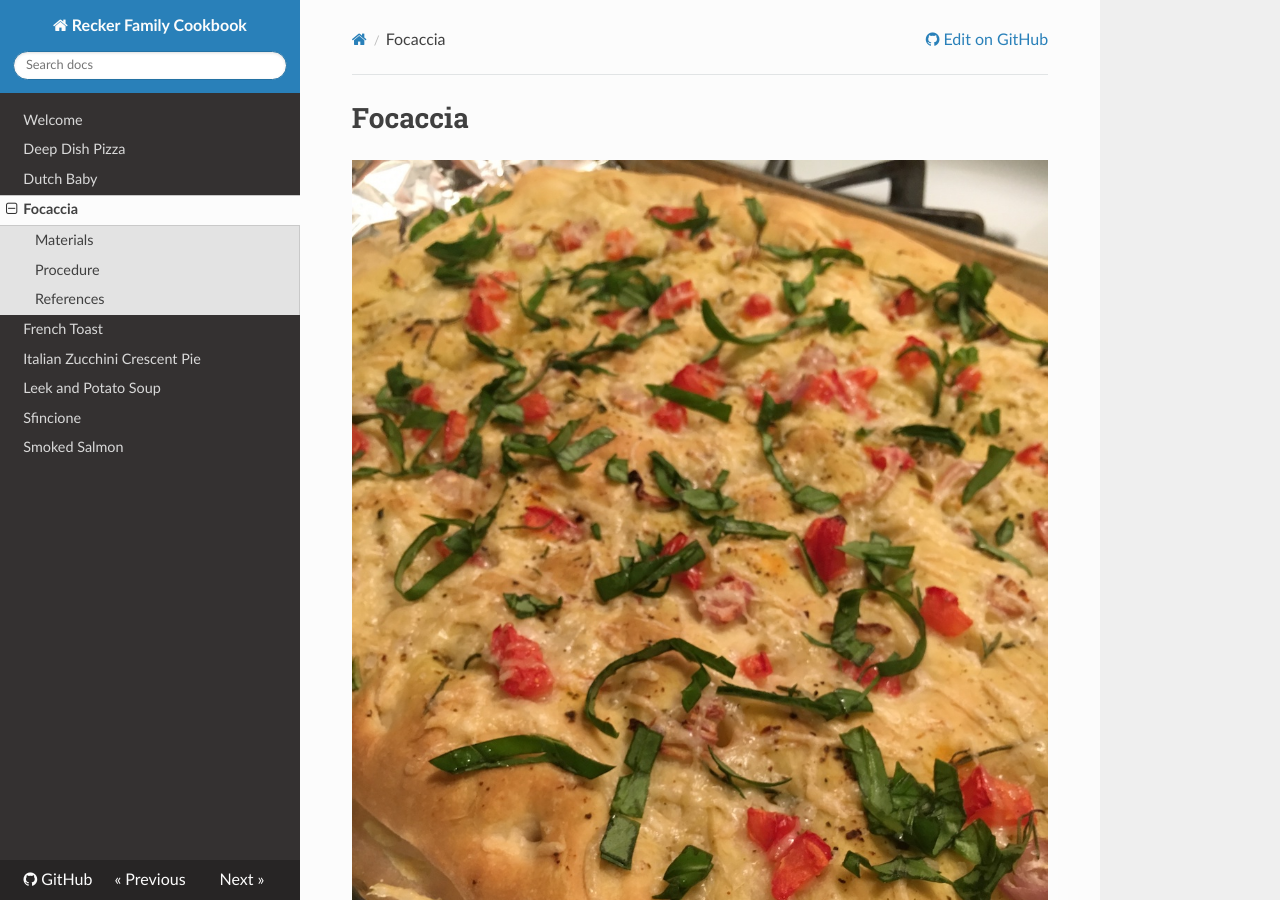
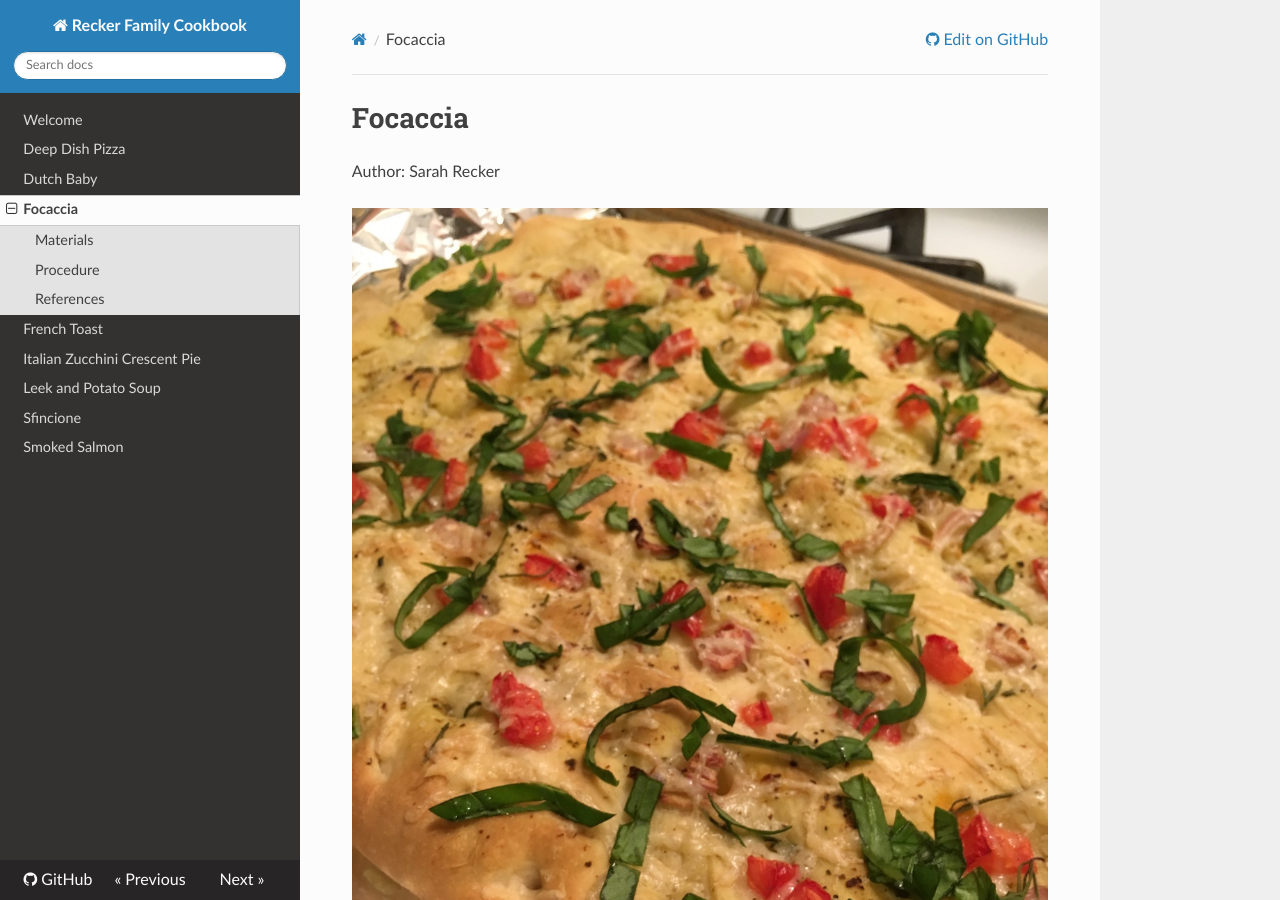
Before and after one commit to arecker/cookbook, an MkDocs documentation site: the page built from recipes/focaccia.md, in a window 1280 px wide and 900 px high. Built offline with MkDocs 1.6.1, drawn with Linux system fonts in a browser that asks for light colours; nearby versions of some CDN libraries.

Commit message:
Add author to focaccia

```diff
--- a/recipes/focaccia.md
+++ b/recipes/focaccia.md
@@ -1,4 +1,6 @@
 # Focaccia
+
+Author: Sarah Recker
 
 ![](images/focaccia.jpg)
 
```
